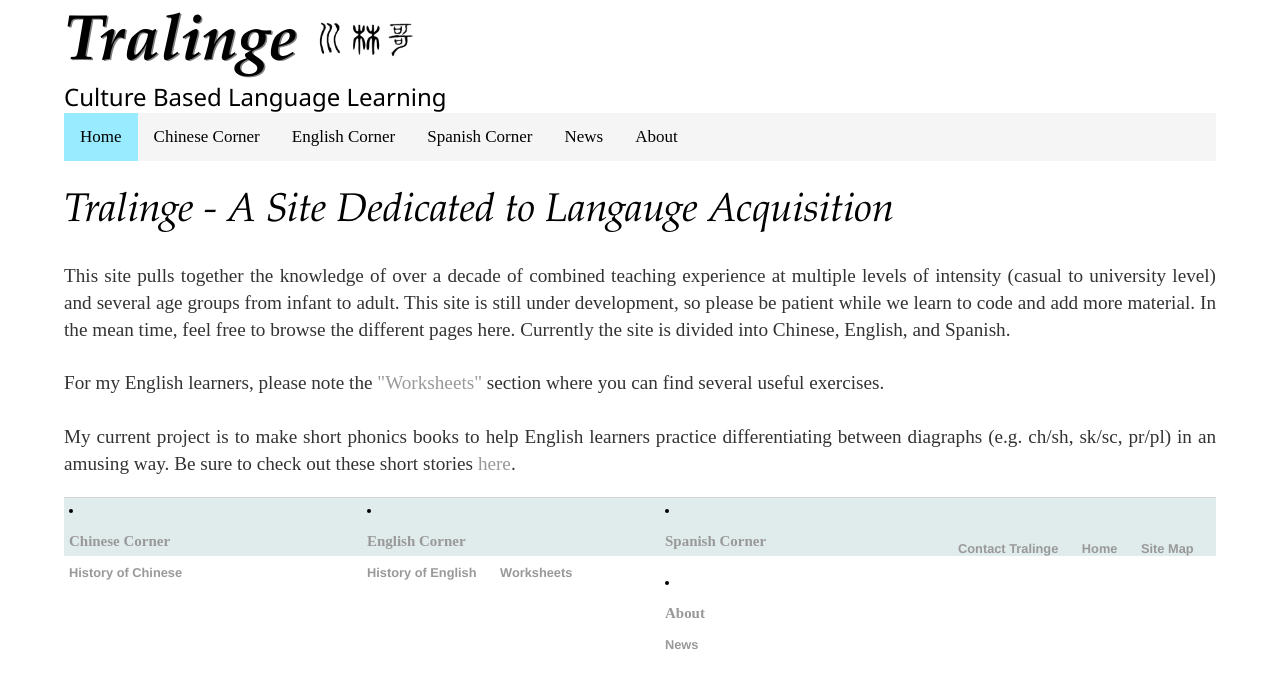
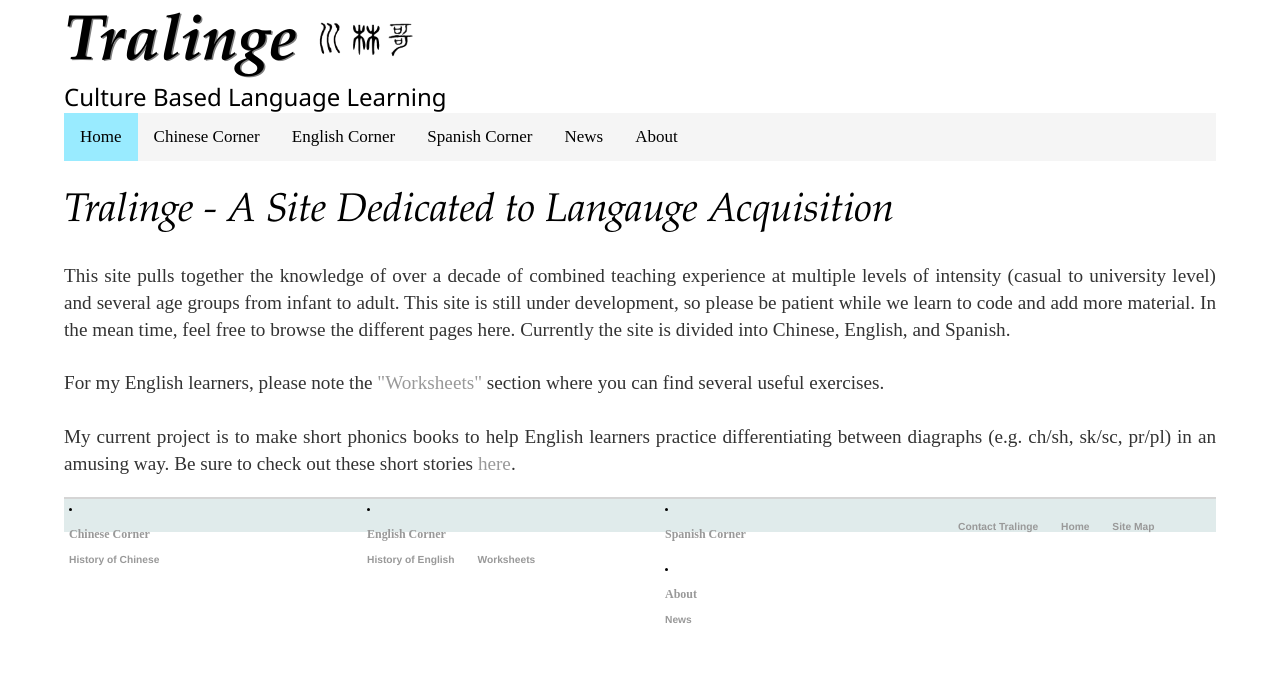
Before and after one commit to Tralinge/tralinge.github.io, a Jekyll site: the page built from index.html, in a window 1280 px wide. Shown: the top 688 px of the page. Built offline with Jekyll 4.4.1, drawn with Linux system fonts in a browser that asks for light colours.

Commit message:
Update footer.html

```diff
--- a/_includes/footer.html
+++ b/_includes/footer.html
@@ -1,3 +1,4 @@
+<footer>
 				<li class="responsive" style="float: left; width: 25%; padding: 5px;">
 					<h3><a href="http://www.tralinge.com/chinese_corner">Chinese Corner</a></h3>
 					<ul>
@@ -29,9 +30,10 @@
 	<br><br>
 
 	<div>
-	<ul>
+		<ul style="display: inline; margin-right: 20px;">
 			<li><a href="mailto:tralinge@gmail.com">Contact Tralinge</a></li>
 			<li><a href="https://www.tralinge.com">Home</a></li>
 			<li><a href="https://www.tralinge.com/sitemap.xml">Site Map</a></li>
 		</ul>
 	</div>
+</footer>
```
Lines whose indentation alone changed are shown as unchanged.
